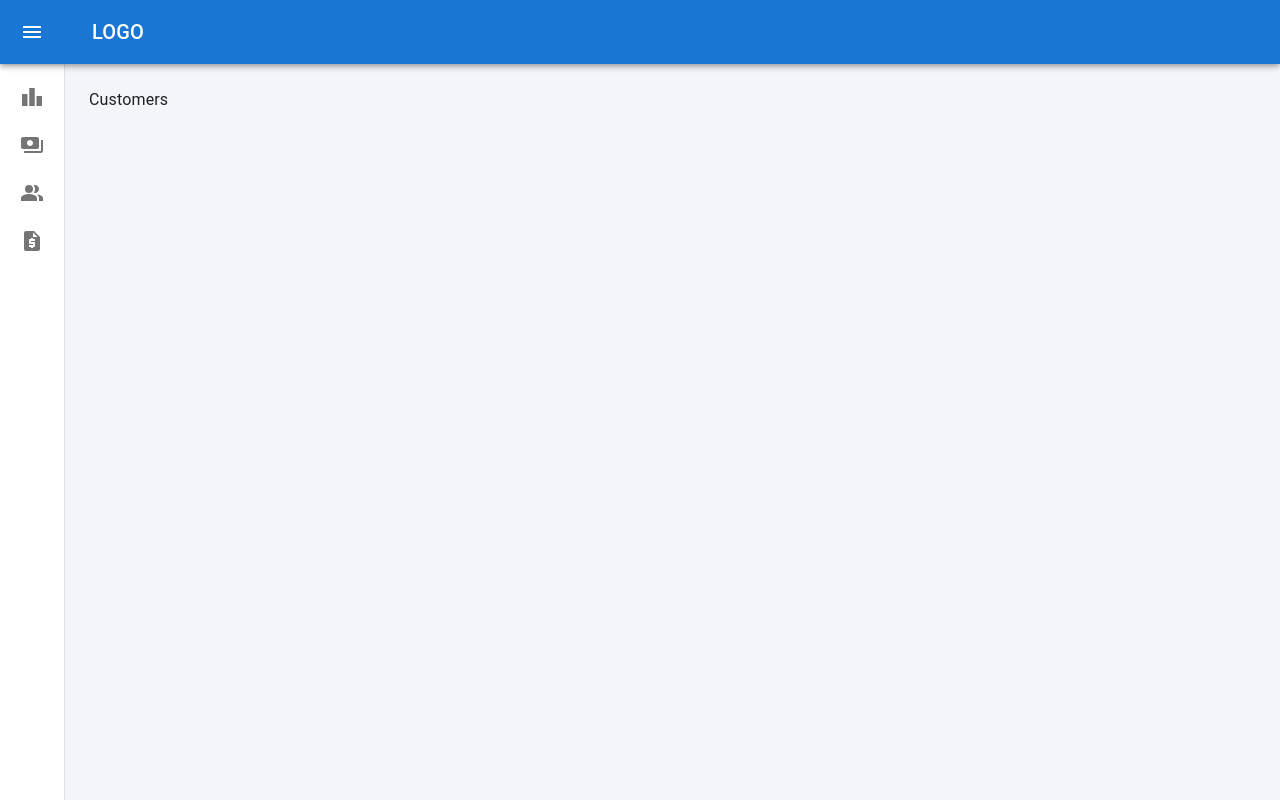
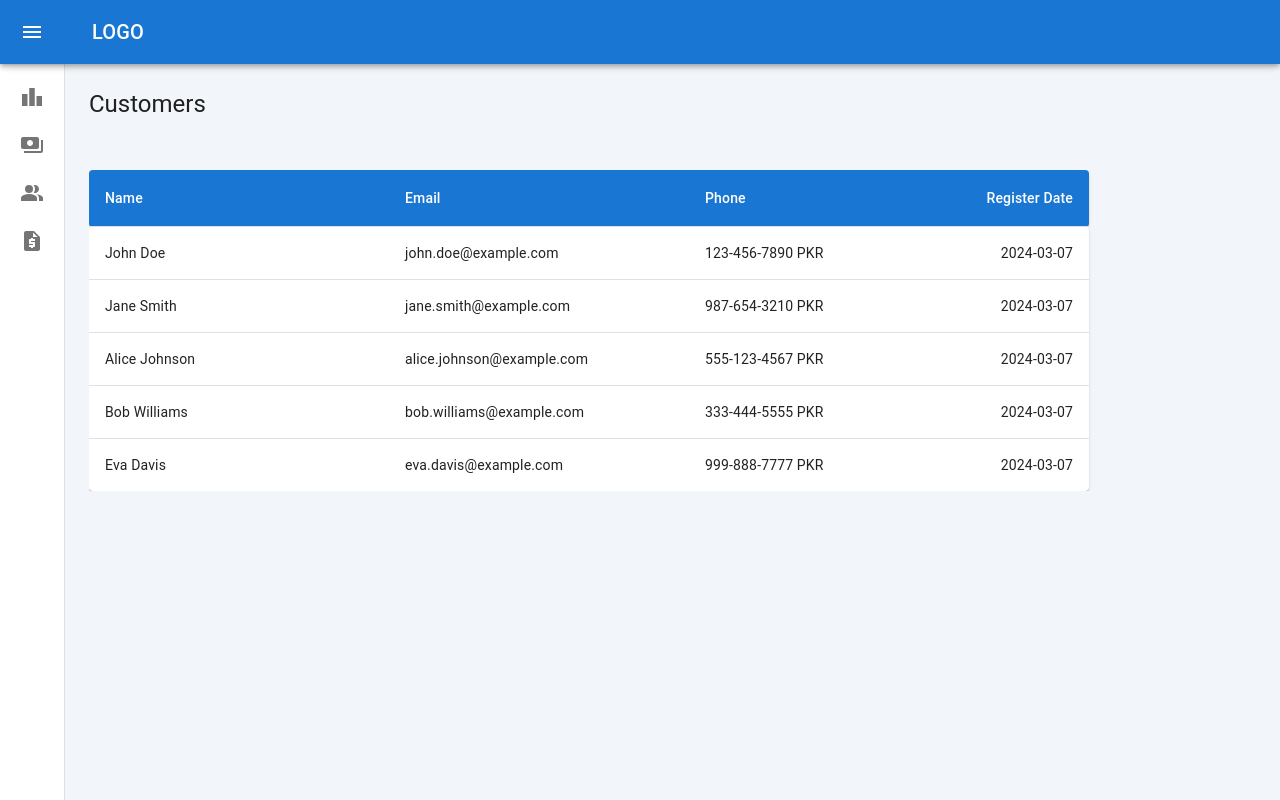
Before and after one commit to ibaddKhan/procom, a React (Vite) app in the folder reactApp/: page /merchant/customers in a window 1280 px wide. Built offline with nearby package versions, Linux system fonts and the light colour scheme.

Commit message:
Customer Data Table Design ==> Merchant Dashboard ==> Customer Section

```diff
--- /dev/null
+++ b/reactApp/src/components/marchents/customerTable/TableBody.jsx
@@ -0,0 +1,74 @@
+import * as React from 'react';
+import Table from '@mui/material/Table';
+import TableBody from '@mui/material/TableBody';
+import TableCell from '@mui/material/TableCell';
+import TableContainer from '@mui/material/TableContainer';
+import TableRow from '@mui/material/TableRow';
+import Paper from '@mui/material/Paper';
+import { Chip } from '@mui/material';
+
+
+// All Customers Data
+let customersData = [
+    {
+        name: "John Doe",
+        email: "john.doe@example.com",
+        phone: "123-456-7890",
+        registerDate: "2024-03-07"
+    },
+    {
+        name: "Jane Smith",
+        email: "jane.smith@example.com",
+        phone: "987-654-3210",
+        registerDate: "2024-03-07"
+    },
+    {
+        name: "Alice Johnson",
+        email: "alice.johnson@example.com",
+        phone: "555-123-4567",
+        registerDate: "2024-03-07"
+    },
+    {
+        name: "Bob Williams",
+        email: "bob.williams@example.com",
+        phone: "333-444-5555",
+        registerDate: "2024-03-07"
+    },
+    {
+        name: "Eva Davis",
+        email: "eva.davis@example.com",
+        phone: "999-888-7777",
+        registerDate: "2024-03-07"
+    },
+];
+
+
+
+export default function BasicTable() {
+
+    return (
+        <>
+            <TableContainer>
+                <Table component={Paper} sx={{ minWidth: 650, maxWidth: 1000 }} aria-label="simple table">
+
+                    <TableBody>
+                        {customersData.map((data, index) => (
+                            <TableRow
+                                key={index}
+                                sx={{ '&:last-child td, &:last-child th': { border: 0 } }}
+                            >
+                                <TableCell width={300}> {data.name}  </TableCell>
+                                <TableCell width={300}>{data.email}</TableCell>
+                                <TableCell width={200}>{data.phone} PKR </TableCell>
+                                <TableCell align="right">{data.registerDate}</TableCell>
+                            </TableRow>
+                        ))}
+                    </TableBody>
+
+                </Table>
+            </TableContainer>
+
+        </>
+
+    );
+}
--- /dev/null
+++ b/reactApp/src/components/marchents/customerTable/TableHead.jsx
@@ -0,0 +1,27 @@
+import * as React from 'react';
+import Table from '@mui/material/Table';
+import TableCell from '@mui/material/TableCell';
+import TableContainer from '@mui/material/TableContainer';
+import TableHead from '@mui/material/TableHead';
+import TableRow from '@mui/material/TableRow';
+import Paper from '@mui/material/Paper';
+
+
+export default function BasicTable() {
+    return (
+        <TableContainer>
+            <Table component={Paper} sx={{ minWidth: 650, maxWidth: 1000, backgroundColor: '#1976d2' }} aria-label="simple table">
+
+                <TableHead>
+                    <TableRow >
+                        <TableCell width={300} sx={{ color: '#fff' }}> Name </TableCell>
+                        <TableCell width={300} sx={{ color: '#fff' }}> Email </TableCell>
+                        <TableCell width={200} sx={{ color: '#fff' }}> Phone </TableCell>
+                        <TableCell align="right" sx={{ color: '#fff' }}> Register Date </TableCell>
+                    </TableRow>
+                </TableHead>
+
+            </Table>
+        </TableContainer>
+    );
+}
--- a/reactApp/src/screens/marchent/customers/Customers.jsx
+++ b/reactApp/src/screens/marchent/customers/Customers.jsx
@@ -1,8 +1,25 @@
 import React from 'react'
+import { Box, Typography } from '@mui/material'
+import TableHead from '../../../components/marchents/customerTable/TableHead'
+import TableBody from '../../../components/marchents/customerTable/TableBody'
 
 const Customers = () => {
   return (
-    <div>Customers</div>
+    <>
+      <Box>
+        <Typography variant='h5' sx={{ marginBottom: "50px" }}> Customers </Typography>
+
+
+        {/* --Table-- */}
+
+        {/* Table Head */}
+        <TableHead />
+
+        {/* Table Body */}
+        <TableBody />
+
+      </Box>
+    </>
   )
 }
 
```
